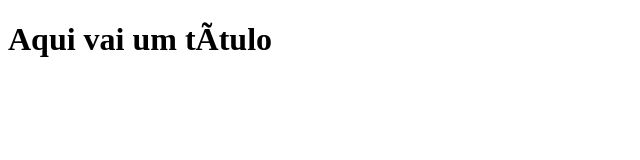
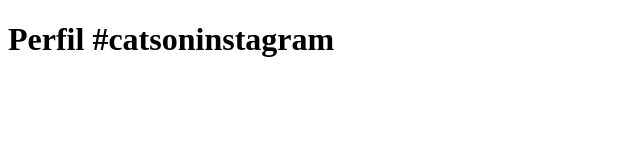
Before and after one commit to FSLucas22/DescomplicaPratica, a plain HTML site: page index.html in a window 1280 px wide. Shown: the whole page, without its empty margins (0-640 px from the left). Drawn offline with Linux system fonts and the light colour scheme.

Commit message:
Modificado título e subtítulo

```diff
--- a/index.html
+++ b/index.html
@@ -3,13 +3,13 @@
 <html lang=“pt-br”>
 <head>
 
-    <title>Título da página</title>
+    <title>Fanpage de Gatinhos</title>
     <meta charset=“utf-8”>
 
 </head>
 <body>
 
-    <h1>Aqui vai um título</h1>
+    <h1>Perfil #catsoninstagram</h1>
 
 </body>
 </html>
```
